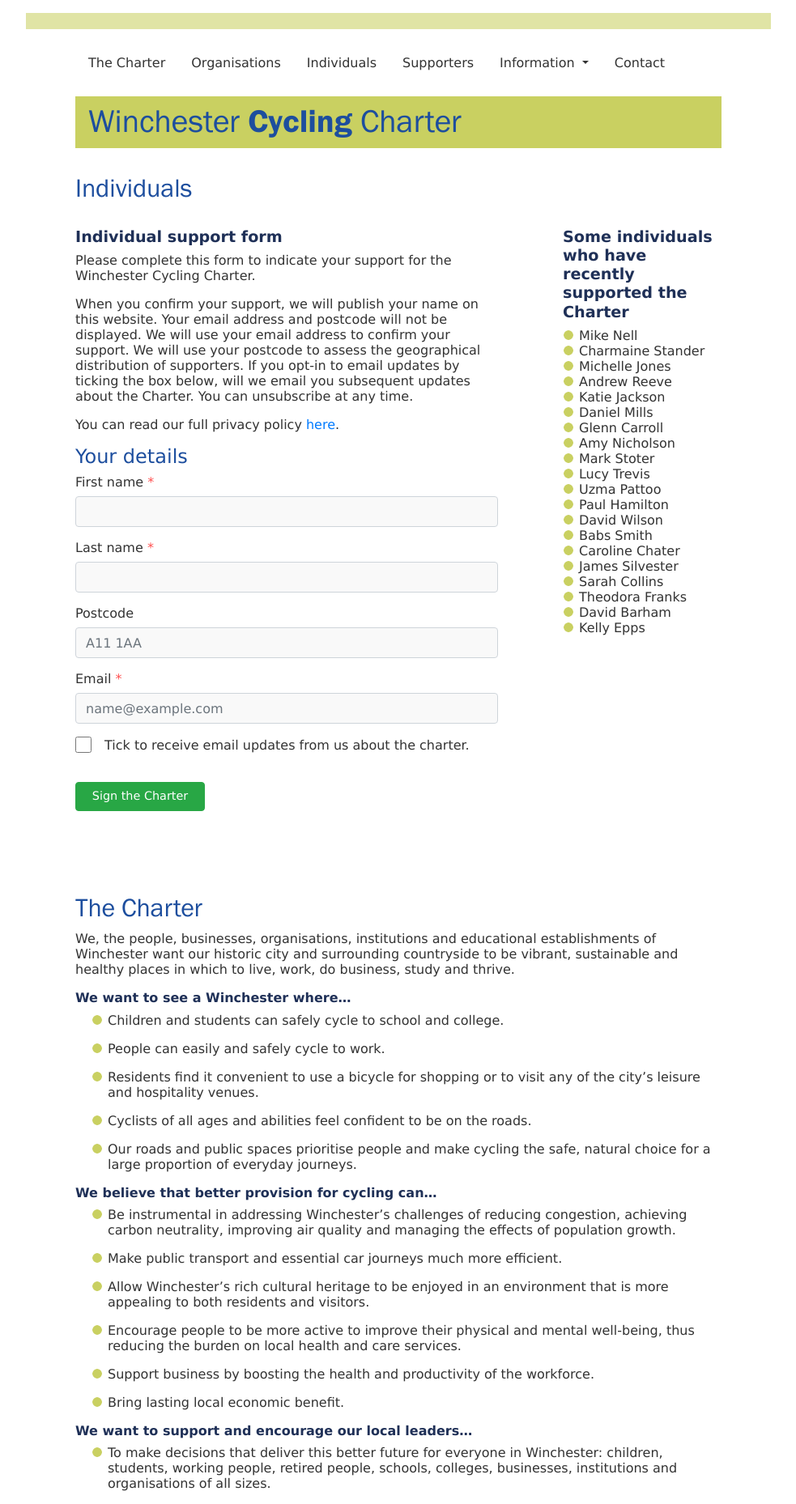
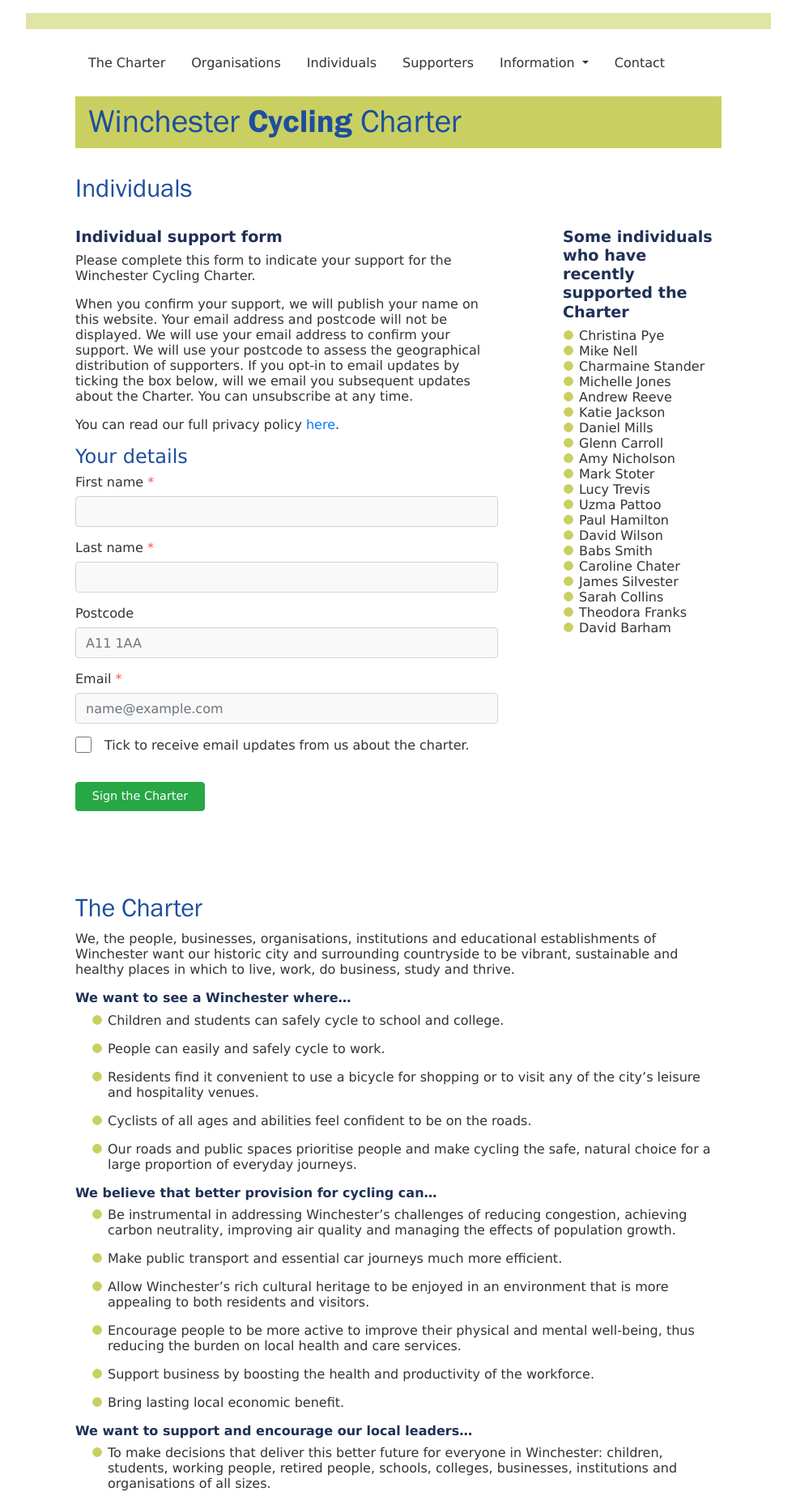
Before and after one commit to winchestercyclingcharter/winchestercyclingcharter.github.io, a Jekyll site: the page built from ind-page.md, in a window 1280 px wide. Shown: the whole page at 81% size, without its empty margins (148-1131 px from the left). Built offline with Jekyll 4.4.1, drawn with Linux system fonts in a browser that asks for light colours; nearby versions of some CDN libraries.

Commit message:
Update people.yml

```diff
--- a/_data/people.yml
+++ b/_data/people.yml
@@ -473,3 +473,4 @@ people:
 - { lastname: Nell, firstname: Mike, dt: 20210607-090339-706378 }
 - { lastname: Chater, firstname: Caroline, dt: 20210504-074843-478508 }
 - { lastname: Stander, firstname: Charmaine, dt: 20210603-140750-715316 }
+- { lastname: Pye, firstname: Christina, dt: 20210615-135011-262727 }
```
